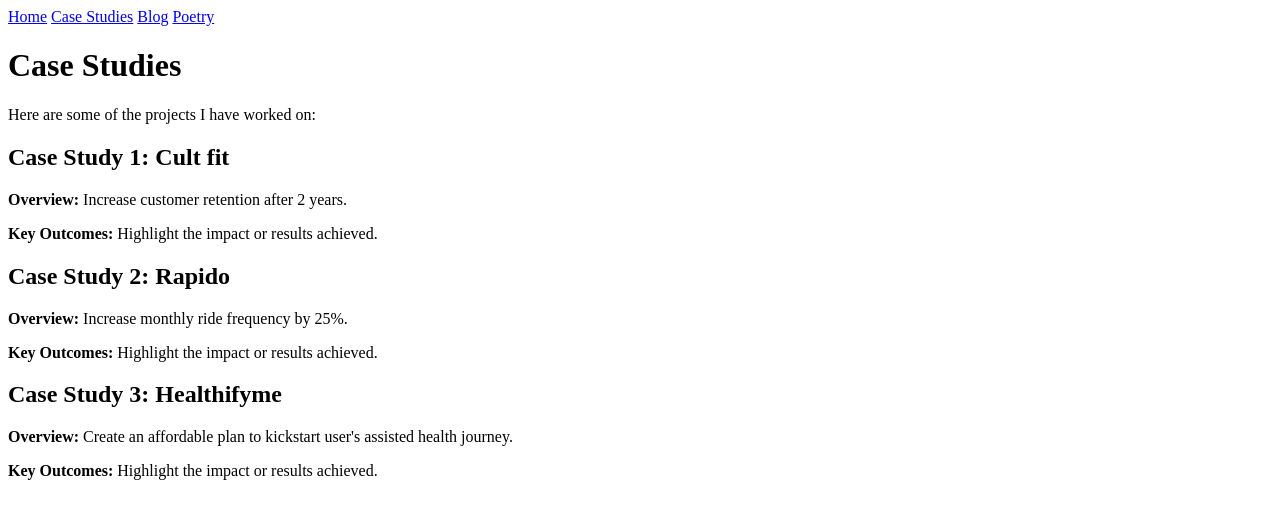
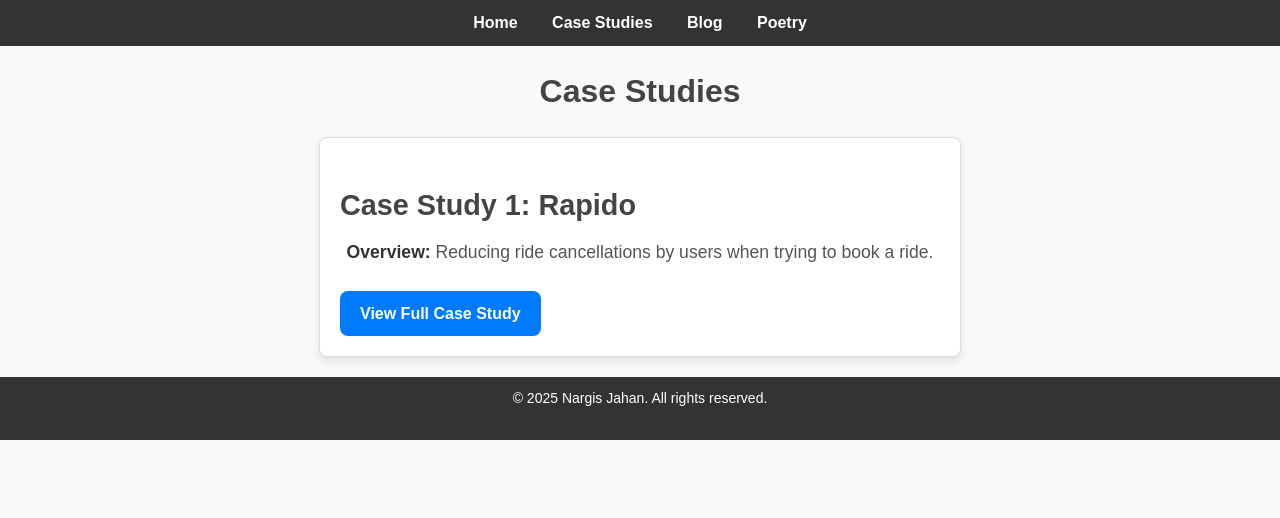
Before and after one commit to nargisjahan/nargisjahan, a plain HTML site: page case-studies.html in a window 1280 px wide. Drawn offline with Linux system fonts and the light colour scheme.

Commit message:
Added case study and styling

```diff
--- a/case-studies.html
+++ b/case-studies.html
@@ -2,6 +2,7 @@
 <html>
 <head>
     <title>Case Studies</title>
+    <link rel="stylesheet" href="style.css">
 </head>
 <body>
     <nav>
@@ -12,24 +13,16 @@
     </nav>
 
     <h1>Case Studies</h1>
-    <p>Here are some of the projects I have worked on:</p>
+    <!-- <p>Here is one of the projects I have worked on:</p> -->
 
-    <div>
-        <h2>Case Study 1: Cult fit</h2>
-        <p><strong>Overview:</strong> Increase customer retention after 2 years. </p>
-        <p><strong>Key Outcomes:</strong> Highlight the impact or results achieved.</p>
+    <div class="case-study">
+        <h2>Case Study 1: Rapido</h2>
+        <p><strong>Overview:</strong> Reducing ride cancellations by users when trying to book a ride.</p>
+        <a href="assets/case-study1.pdf" target="_blank">View Full Case Study</a>
     </div>
 
-    <div>
-        <h2>Case Study 2: Rapido</h2>
-        <p><strong>Overview:</strong> Increase monthly ride frequency by 25%. </p>
-        <p><strong>Key Outcomes:</strong> Highlight the impact or results achieved.</p>
-    </div>
-
-    <div>
-        <h2>Case Study 3: Healthifyme</h2>
-        <p><strong>Overview:</strong> Create an affordable plan to kickstart user's assisted health journey. </p>
-        <p><strong>Key Outcomes:</strong> Highlight the impact or results achieved.</p>
-    </div>
+    <footer>
+        <p>&copy; 2025 Nargis Jahan. All rights reserved.</p>
+    </footer>
 </body>
 </html>
--- /dev/null
+++ b/style.css
@@ -0,0 +1,102 @@
+/* General Styles */
+body {
+    font-family: Arial, sans-serif;
+    margin: 0;
+    padding: 0;
+    background-color: #f9f9f9;
+    color: #333;
+    line-height: 1.6;
+}
+
+/* Navigation Bar */
+nav {
+    background-color: #333;
+    color: white;
+    padding: 10px 0;
+    text-align: center;
+}
+
+nav a {
+    color: white;
+    margin: 0 15px;
+    text-decoration: none;
+    font-weight: bold;
+}
+
+nav a:hover {
+    text-decoration: underline;
+}
+
+/* Page Heading */
+h1 {
+    text-align: center;
+    margin: 20px 0;
+    color: #444;
+}
+
+/* Introduction Paragraph */
+p {
+    text-align: center;
+    max-width: 600px;
+    margin: 0 auto 20px auto;
+}
+
+/* Case Study Container */
+.case-study {
+    margin: 20px auto;
+    padding: 20px;
+    max-width: 600px;
+    background-color: white;
+    border: 1px solid #ddd;
+    border-radius: 8px;
+    box-shadow: 0 4px 8px rgba(0, 0, 0, 0.1);
+    text-align: left; /* Align all content to the left */
+}
+
+/* Heading */
+.case-study h2 {
+    font-size: 1.8em;
+    margin-bottom: 10px;
+    color: #444;
+}
+
+/* Paragraphs */
+.case-study p {
+    font-size: 1.1em;
+    color: #555;
+    margin: 10px 0;
+}
+
+/* Bold Text in Paragraphs (e.g., "Overview:") */
+.case-study p strong {
+    font-weight: bold;
+    color: #333; /* Darker color for emphasis */
+}
+
+/* Link Button */
+.case-study a {
+    display: inline-block; /* Make the link look like a button */
+    margin-top: 15px;
+    padding: 10px 20px;
+    background-color: #007BFF; /* Blue background */
+    color: white;
+    font-weight: bold;
+    text-decoration: none;
+    border-radius: 8px;
+    transition: background-color 0.3s ease, transform 0.2s ease;
+}
+
+.case-study a:hover {
+    background-color: #0056b3; /* Darker blue on hover */
+    transform: scale(1.05); /* Slight zoom effect */
+}
+
+/* Footer */
+footer {
+    text-align: center;
+    margin-top: 20px;
+    padding: 10px;
+    background-color: #333;
+    color: white;
+    font-size: 14px;
+}
```
Also changed, not shown: 1 other file.
